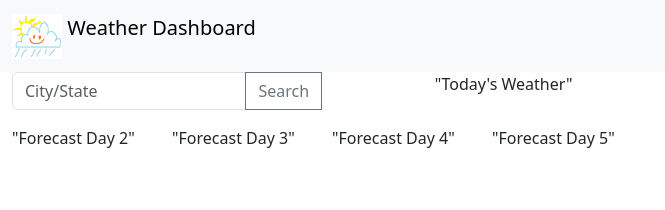
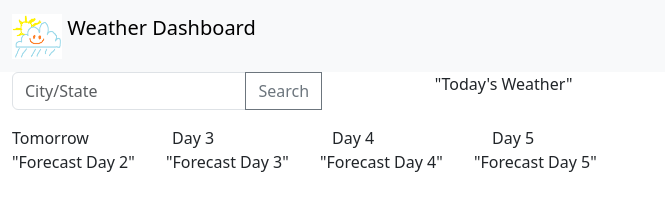
Before and after one commit to Ms-Marlena/weather-dashboard, a plain HTML site: page index.html in a window 1280 px wide. Shown: the whole page, without its empty margins (0-665 px from the left). Drawn offline with nearby package versions, Linux system fonts and the light colour scheme.

Commit message:
updated headers for days 2-5

```diff
--- a/index.html
+++ b/index.html
@@ -29,6 +29,11 @@
     </div>
   </div>
     <div class="row">
+      <div  class="col-3">Tomorrow</div>
+      <div  class="col-3">Day 3</div>
+      <div  class="col-3">Day 4</div>
+      <div  class="col-3">Day 5</div>
+    <div class="row">
       <div id=foreCast2 class="col-3">"Forecast Day 2"</div>
       <div id=foreCast3 class="col-3">"Forecast Day 3"</div>
       <div id=foreCast4 class="col-3">"Forecast Day 4"</div>
```
